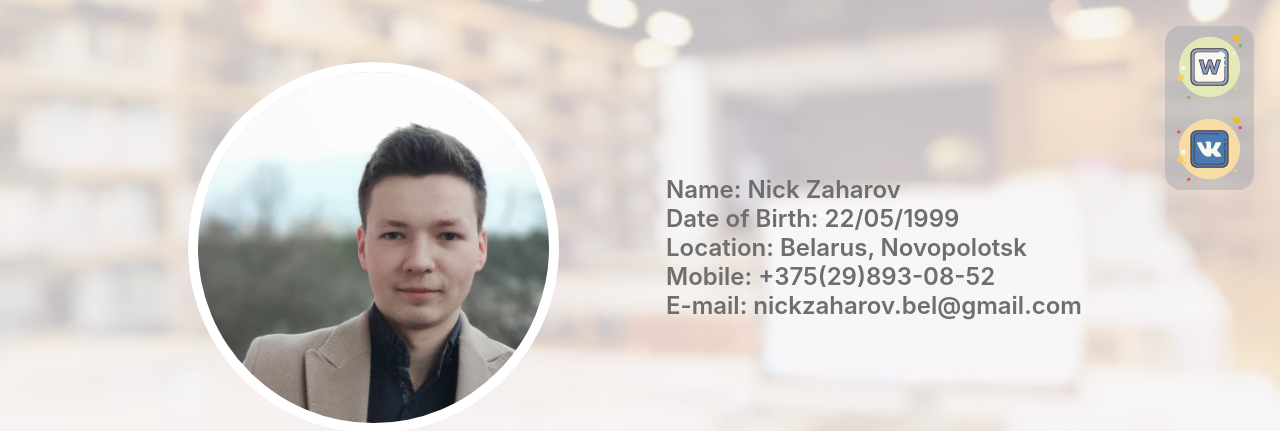
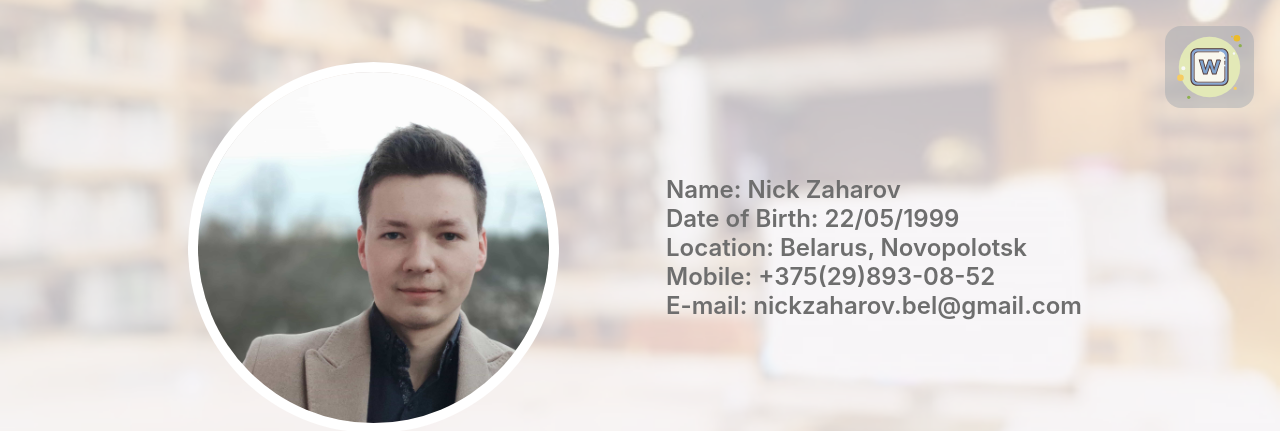
Before and after one commit to NickZaharov/NickZaharov.github.io, a plain HTML site: page index.html in a window 1280 px wide. Shown: the top 431 px of the page. Drawn offline with Linux system fonts and the light colour scheme.

Commit message:
Update index.html

```diff
--- a/index.html
+++ b/index.html
@@ -9,9 +9,6 @@
     <div class="fixed-tab">
         <a class="contact" href="Nick_Zaharov_CV.docx">
             <img src="svg/word.svg">
-        </a>
-        <a class="contact" href="https://vk.com/id382143902">
-            <img src="svg/vk.svg">
         </a>
     </div>
 
```
